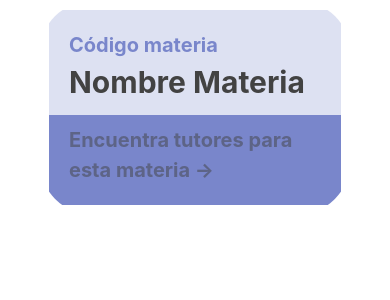
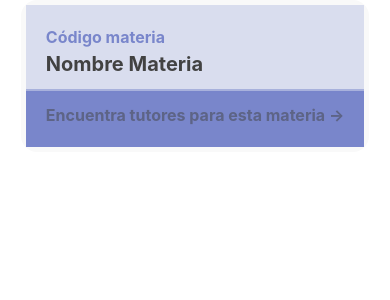
Before and after one commit to Computer-Society-Uniandes/Monitorias, a React (Create React App) app: page / in a window 390 px wide. Shown: the top 300 px of the page. Built offline with nearby package versions, Linux system fonts and the light colour scheme.

Commit message:
Responsive y hover

```diff
--- a/src/Style/BoxSubject.css
+++ b/src/Style/BoxSubject.css
@@ -1,28 +1,43 @@
+/* BoxSubject.css */
+
 .boxSubject {
-    border-radius:55px;
+    border-radius: 16px;
     max-height: 80vh;
     width: 80%;
-    padding: 10px;
+    padding: 0px;
     max-width: fit-content;
     margin: 0 auto;
     overflow: hidden;
+    background: #f9f9f9;
+    transition: transform 0.3s ease, box-shadow 0.3s ease;
 }
 
-.titulo{
+.boxSubject:hover {
+    transform: scale(1.05);
+    box-shadow: 0 8px 16px rgba(0, 0, 0, 0.2);
+}
+
+.titulo {
     background-color: rgba(121, 134, 203, 0.25);
     padding: 10px 10px 0px 10px;
+    border-bottom: 2px solid rgba(121, 134, 203, 0.5);
+    transition: background-color 0.3s ease;
 }
 
-h1{
+.titulo:hover {
+    background-color: rgba(121, 134, 203, 0.35);
+}
+
+h1 {
     color: rgba(121, 134, 203, 1);
     font-size: 20px;
     font-weight: bold;
     margin: 0;
     padding: 10px 10px 0px 10px;
-
+    transition: color 0.3s ease;
 }
 
-h2{
+h2 {
     color: rgba(66, 66, 66, 1);
     font-size: 30px;
     font-weight: bold;
@@ -31,9 +46,15 @@ h2{
     overflow: hidden;
 }
 
-.inferior{
+.inferior {
     background-color: rgba(121, 134, 203, 1);
     padding: 0px 10px 10px 10px;
+    border-top: 2px solid rgba(121, 134, 203, 0.5);
+    transition: background-color 0.3s ease;
+}
+
+.inferior:hover {
+    background-color: rgba(121, 134, 203, 0.85);
 }
 
 p {
@@ -42,4 +63,47 @@ p {
     font-weight: bold;
     margin: 0;
     padding: 10px;
+    transition: color 0.3s ease;
 }
+
+p:hover {
+    color: rgba(66, 66, 66, 0.8);
+}
+
+/* Responsiveness */
+@media (max-width: 768px) {
+    .boxSubject {
+        width: 90%;
+    }
+
+    h1 {
+        font-size: 18px;
+    }
+
+    h2 {
+        font-size: 24px;
+    }
+
+    p {
+        font-size: 18px;
+    }
+}
+
+@media (max-width: 480px) {
+    .boxSubject {
+        width: 100%;
+        padding: 5px;
+    }
+
+    h1 {
+        font-size: 16px;
+    }
+
+    h2 {
+        font-size: 20px;
+    }
+
+    p {
+        font-size: 16px;
+    }
+}
```
